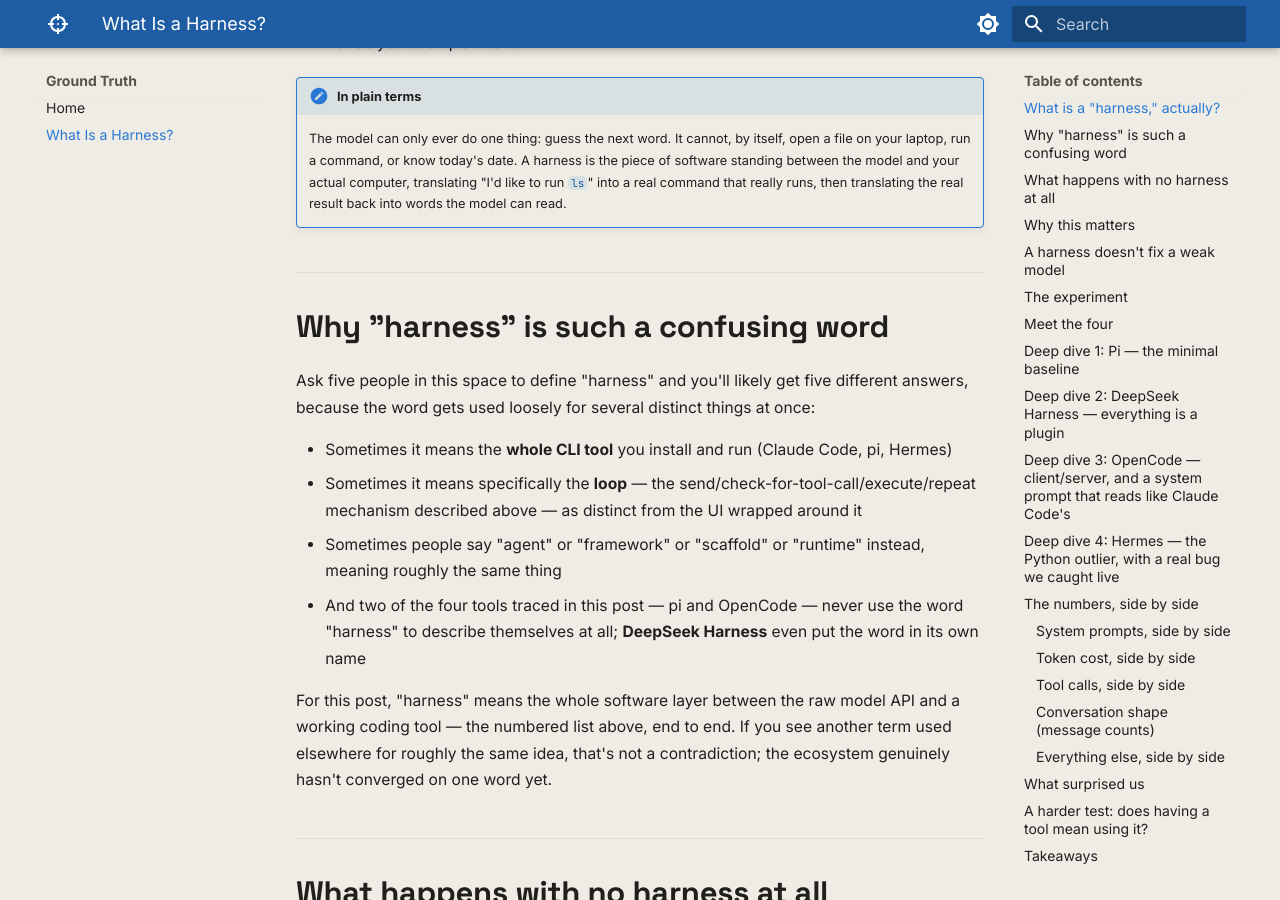
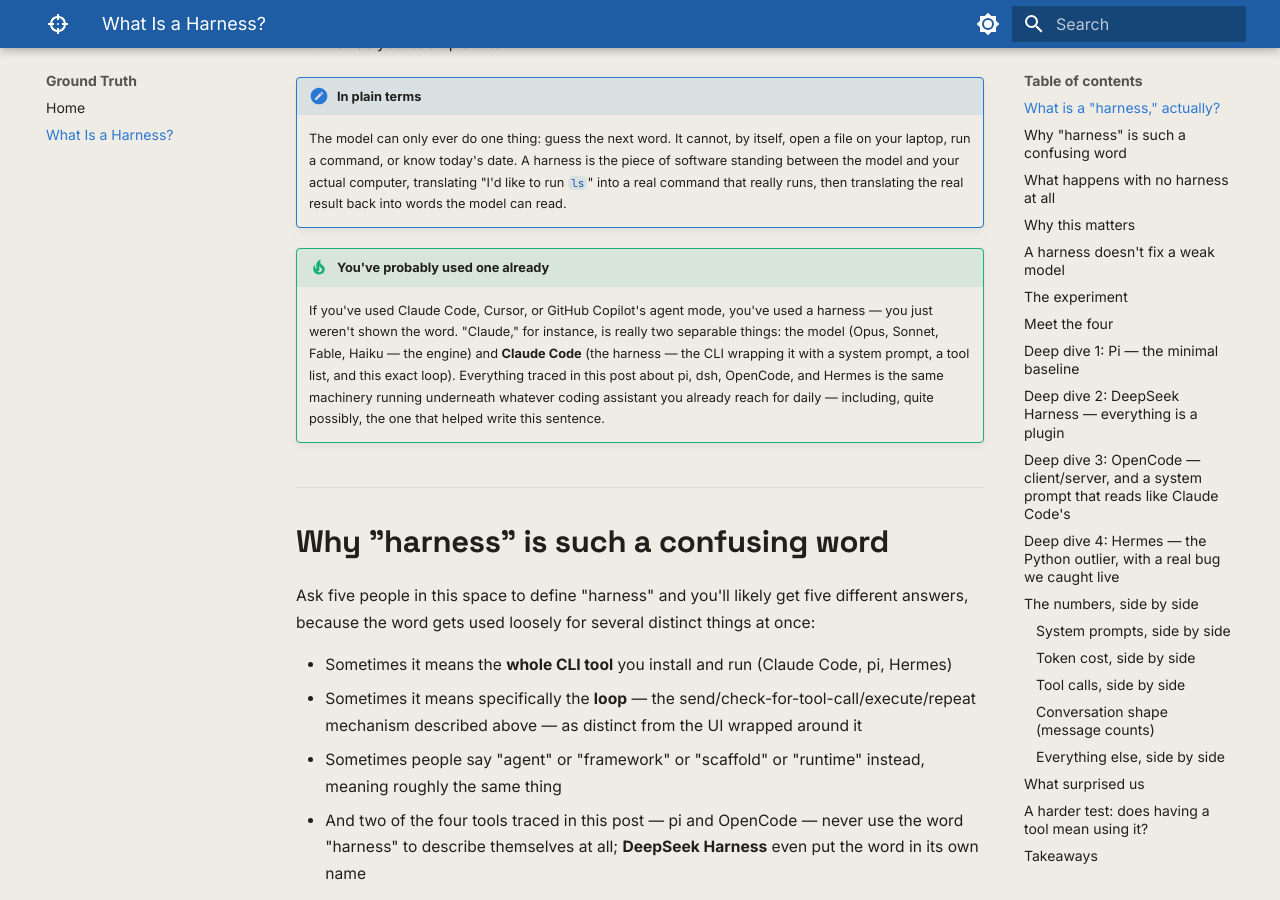
Before and after one commit to s4sarath/ground-truth, an MkDocs documentation site: the page built from docs/harness-agents-deep-dive/anatomy-of-an-ai-coding-agent.md, in a window 1280 px wide and 900 px high, scrolled down 1160 px. Built offline with MkDocs 1.6.1 and Material for MkDocs 9.7.7, drawn with Linux system fonts in a browser that asks for light colours; some of the changed text lies outside the part shown.

Commit message:
Add the two suggested closing additions
- "You've probably used one already" tip: names Claude Code itself
  as a harness in the same sense as the four traced, grounding the
  post's central distinction (model vs. harness) in a tool most
  readers already use daily.
- A short, opinionated "if you're choosing one right now" paragraph
  after the takeaways -- practical steer per harness, grounded only
  in facts already established earlier in the post.

```diff
--- a/docs/harness-agents-deep-dive/anatomy-of-an-ai-coding-agent.md
+++ b/docs/harness-agents-deep-dive/anatomy-of-an-ai-coding-agent.md
@@ -21,6 +21,9 @@ A **harness** is that car. It's the software layer that:
 
 !!! note "In plain terms"
     The model can only ever do one thing: guess the next word. It cannot, by itself, open a file on your laptop, run a command, or know today's date. A harness is the piece of software standing between the model and your actual computer, translating "I'd like to run `ls`" into a real command that really runs, then translating the real result back into words the model can read.
+
+!!! tip "You've probably used one already"
+    If you've used Claude Code, Cursor, or GitHub Copilot's agent mode, you've used a harness — you just weren't shown the word. "Claude," for instance, is really two separable things: the model (Opus, Sonnet, Fable, Haiku — the engine) and **Claude Code** (the harness — the CLI wrapping it with a system prompt, a tool list, and this exact loop). Everything traced in this post about pi, dsh, OpenCode, and Hermes is the same machinery running underneath whatever coding assistant you already reach for daily — including, quite possibly, the one that helped write this sentence.
 
 ## Why "harness" is such a confusing word
 
@@ -250,6 +253,8 @@ All four packages were otherwise complete and functionally equivalent — every
 5. **Tracing at the source level catches real bugs that black-box testing won't.** We didn't set out to find the Hermes cwd bug — it fell out of doing the same rigorous trace-and-verify pass we'd already done for the other three.
 6. **A harness having a tool doesn't mean the model will use it.** Three of four harnesses shipped subagent/delegation tooling by default; on a task hard enough to justify it, zero used it. Capability and judgment are genuinely separate questions — confirmed with real numbers this time, not just argued from principle.
 
+**If you're actually choosing one right now**: pi if you want the smallest surface area and don't mind doing your own tracing when something's unclear; OpenCode if raw token/time efficiency matters most, as long as you're fine running from source rather than the compiled global install; DeepSeek Harness if deep built-in observability matters more than raw cost and you can tolerate a heavier default tool catalog; and hold off on Hermes for anything filesystem-sensitive until its cwd-tracking bug is fixed — its own "it worked" summaries cannot currently be trusted at face value.
+
 ---
 
 ## What's next
```
